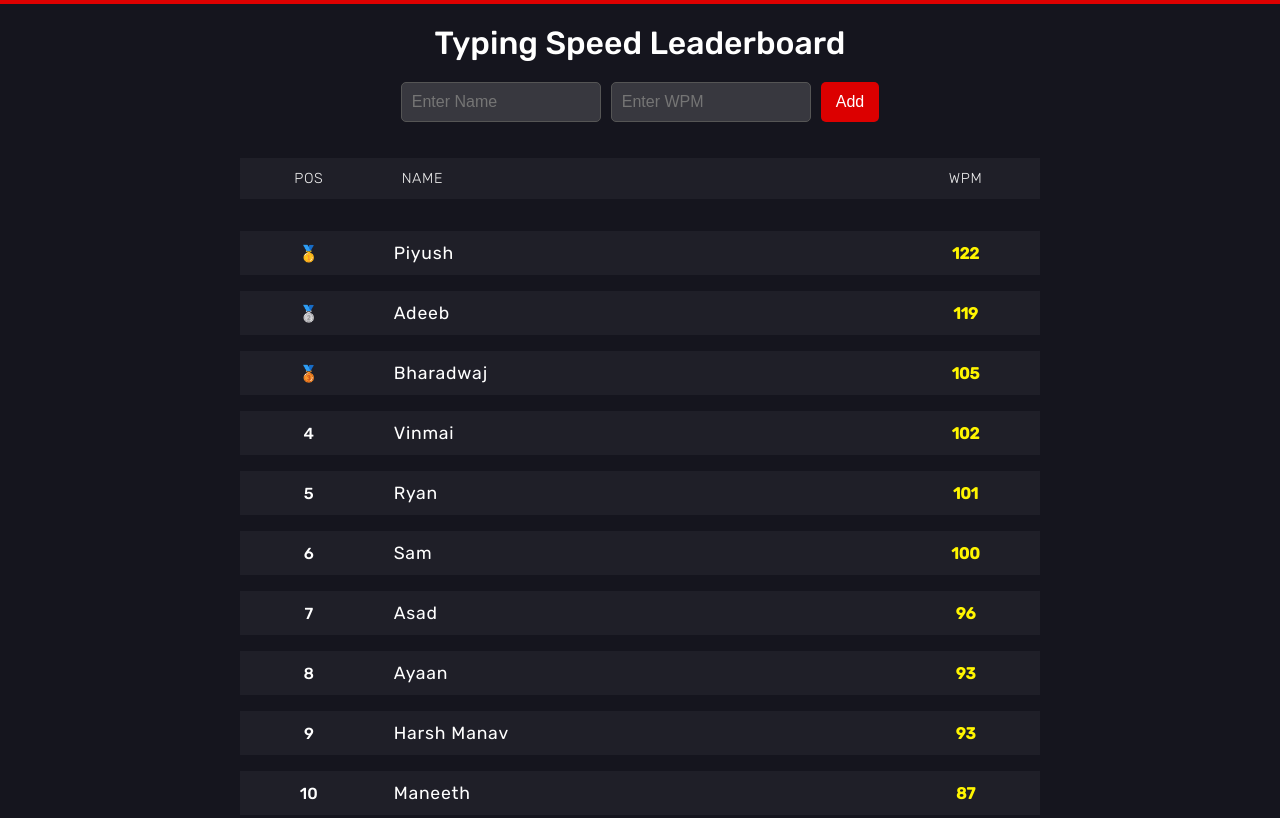
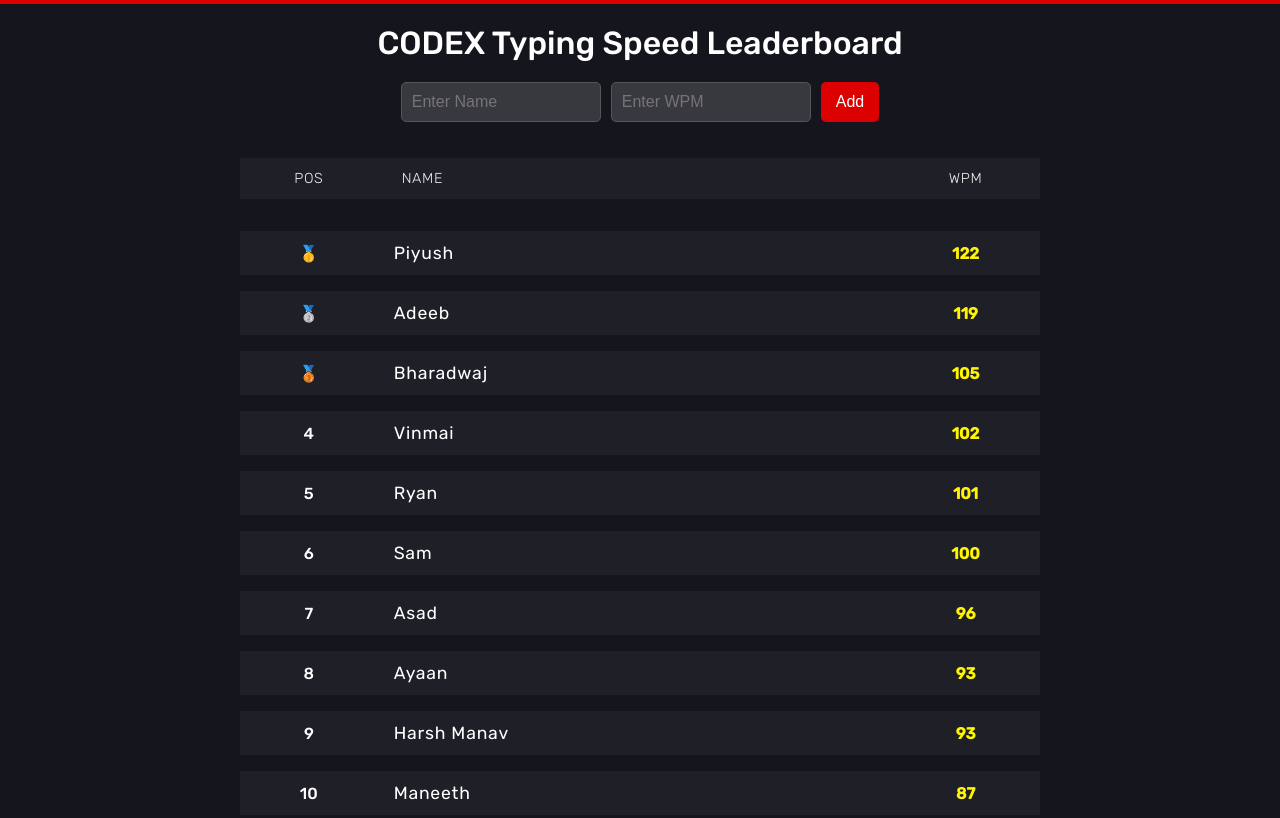
Before and after one commit to RudraAyachit/HTML-Protfolio, a plain HTML site: page index.html in a window 1280 px wide. Shown: the top 818 px of the page. Drawn offline with nearby package versions, Linux system fonts and the light colour scheme.

Commit message:
Update index.html

```diff
--- a/index.html
+++ b/index.html
@@ -9,9 +9,9 @@
 </head>
 <body>
 
-    <h1>Typing Speed Leaderboard</h1>
+    <h1>CODEX Typing Speed Leaderboard</h1>
 
-    <!-- Input Section for User Entries -->
+
     <div class="input-container">
         <input type="text" id="name-input" placeholder="Enter Name">
         <input type="number" id="wpm-input" placeholder="Enter WPM">
```
